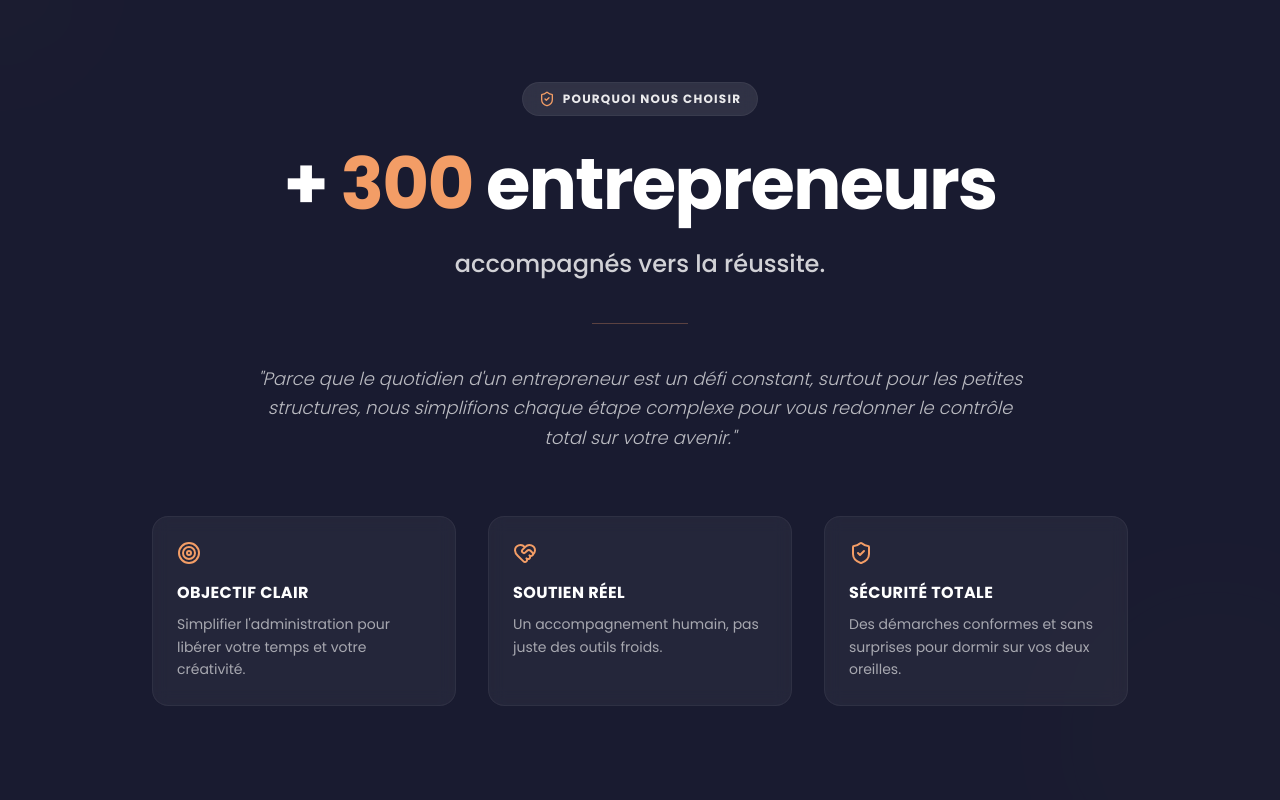
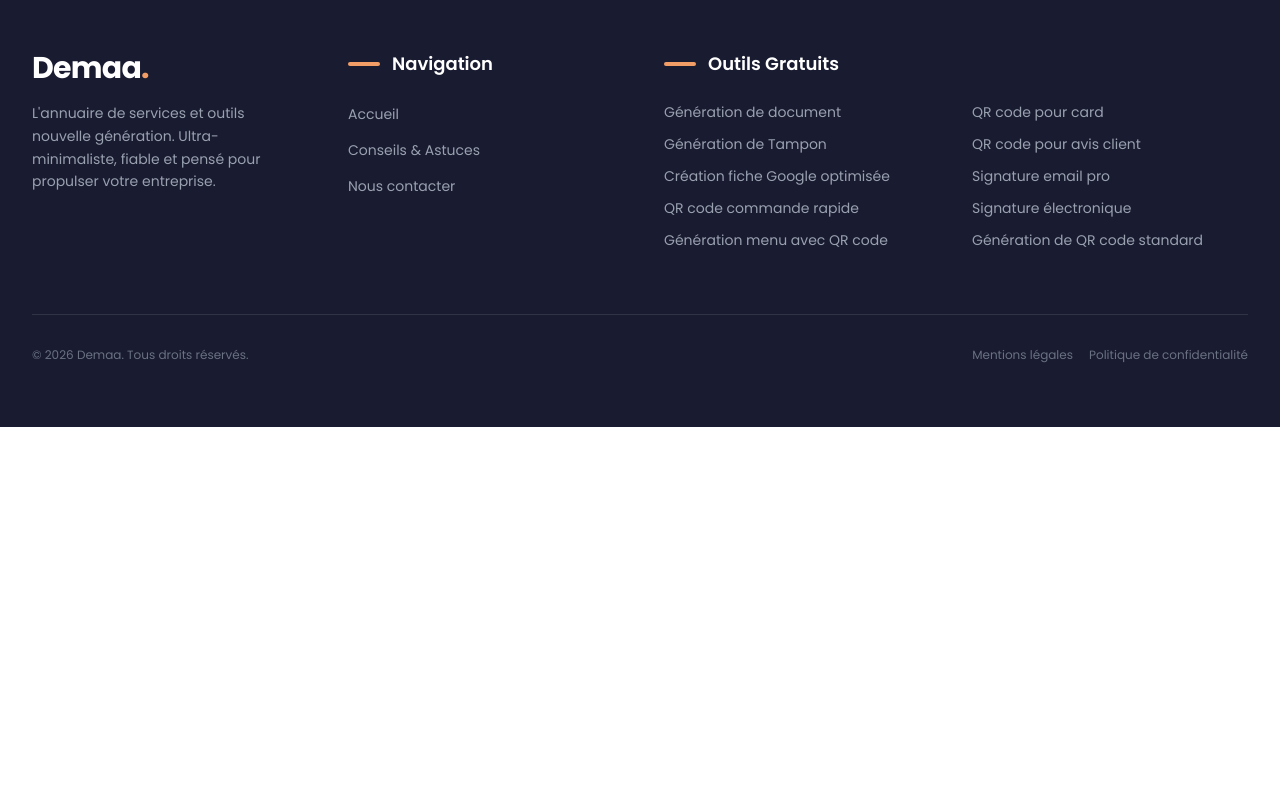
Before and after one commit to teamdemaa/demaa.fr, a Next.js app: page / in a window 1280 px wide. Shown: the part 1380-2180 px from the top of the page. After the commit the page ends 1807 px from the top, so only its background shows below. Built offline with nearby package versions, Linux system fonts and the light colour scheme.

Commit message:
UI: Fixed 'weird square' around search bar by removing container shadow

```diff
--- a/src/app/page.tsx
+++ b/src/app/page.tsx
@@ -1,7 +1,6 @@
 import { getServices } from "@/lib/data";
 import Navbar from "@/components/Navbar";
 import HomeClient from "@/components/HomeClient";
-import SocialProof from "@/components/SocialProof";
 
 export default async function Home() {
   const services = await getServices();
@@ -12,7 +11,6 @@ export default async function Home() {
       <Navbar />
       <main className="flex-1 w-full bg-background">
         <HomeClient services={services} allTags={allCategories} />
-        <SocialProof />
       </main>
     </>
   );
--- a/src/components/HeroSearch.tsx
+++ b/src/components/HeroSearch.tsx
@@ -12,7 +12,7 @@ export default function HeroSearch({ onSearch }: { onSearch: (q: string) => void
       </h1>
 
       {/* Big Rounded Searchbar */}
-      <div className="relative w-full max-w-xs sm:max-w-md md:max-w-2xl mx-auto shadow-sm group">
+      <div className="relative w-full max-w-xs sm:max-w-md md:max-w-2xl mx-auto group">
         <div className="absolute inset-y-0 left-0 pl-4 md:pl-6 flex items-center pointer-events-none">
           <Search className="h-5 w-5 md:h-5 md:w-5 text-gray-400 group-focus-within:text-brand-coral transition-colors" />
         </div>
--- a/src/components/SocialProof.tsx
+++ /dev/null
@@ -1,52 +0,0 @@
-import { ShieldCheck, Target, HeartHandshake } from "lucide-react";
-
-export default function SocialProof() {
-  return (
-    <section className="w-full py-16 md:py-24 bg-brand-blue text-white overflow-hidden relative">
-      {/* Decorative Background Elements */}
-      <div className="absolute top-0 left-0 w-64 h-64 bg-brand-coral/5 rounded-full -translate-x-1/2 -translate-y-1/2 blur-3xl opacity-20" />
-      <div className="absolute bottom-0 right-0 w-96 h-96 bg-brand-coral/10 rounded-full translate-x-1/3 translate-y-1/3 blur-3xl opacity-10" />
-
-      <div className="max-w-5xl mx-auto px-6 relative z-10">
-        <div className="flex flex-col items-center text-center">
-
-          <div className="inline-flex items-center space-x-2 bg-white/10 px-4 py-2 rounded-full mb-8 backdrop-blur-sm border border-white/5">
-            <ShieldCheck className="w-4 h-4 text-brand-coral" />
-            <span className="text-xs font-bold uppercase tracking-widest text-white/90">Pourquoi nous choisir</span>
-          </div>
-
-          <h2 className="text-5xl md:text-7xl font-bold tracking-tight mb-6">
-            + <span className="text-brand-coral">300</span> entrepreneurs
-          </h2>
-          <p className="text-xl md:text-2xl font-medium text-white/80 max-w-2xl leading-relaxed mb-10">
-            accompagnés vers la réussite.
-          </p>
-
-          <div className="h-px w-24 bg-brand-coral/30 mb-10" />
-
-          <p className="text-base md:text-lg text-white/70 max-w-3xl leading-relaxed font-light italic">
-            "Parce que le quotidien d'un entrepreneur est un défi constant, surtout pour les petites structures, nous simplifions chaque étape complexe pour vous redonner le contrôle total sur votre avenir."
-          </p>
-
-          <div className="grid grid-cols-1 md:grid-cols-3 gap-8 mt-16 w-full text-left">
-            <div className="p-6 rounded-2xl bg-white/5 border border-white/5 backdrop-blur-sm">
-              <Target className="w-6 h-6 text-brand-coral mb-4" />
-              <h4 className="font-bold text-base mb-2 uppercase tracking-wide">Objectif Clair</h4>
-              <p className="text-sm text-white/60 leading-relaxed">Simplifier l'administration pour libérer votre temps et votre créativité.</p>
-            </div>
-            <div className="p-6 rounded-2xl bg-white/5 border border-white/5 backdrop-blur-sm">
-              <HeartHandshake className="w-6 h-6 text-brand-coral mb-4" />
-              <h4 className="font-bold text-base mb-2 uppercase tracking-wide">Soutien Réel</h4>
-              <p className="text-sm text-white/60 leading-relaxed">Un accompagnement humain, pas juste des outils froids.</p>
-            </div>
-            <div className="p-6 rounded-2xl bg-white/5 border border-white/5 backdrop-blur-sm">
-              <ShieldCheck className="w-6 h-6 text-brand-coral mb-4" />
-              <h4 className="font-bold text-base mb-2 uppercase tracking-wide">Sécurité Totale</h4>
-              <p className="text-sm text-white/60 leading-relaxed">Des démarches conformes et sans surprises pour dormir sur vos deux oreilles.</p>
-            </div>
-          </div>
-        </div>
-      </div>
-    </section>
-  );
-}
```
